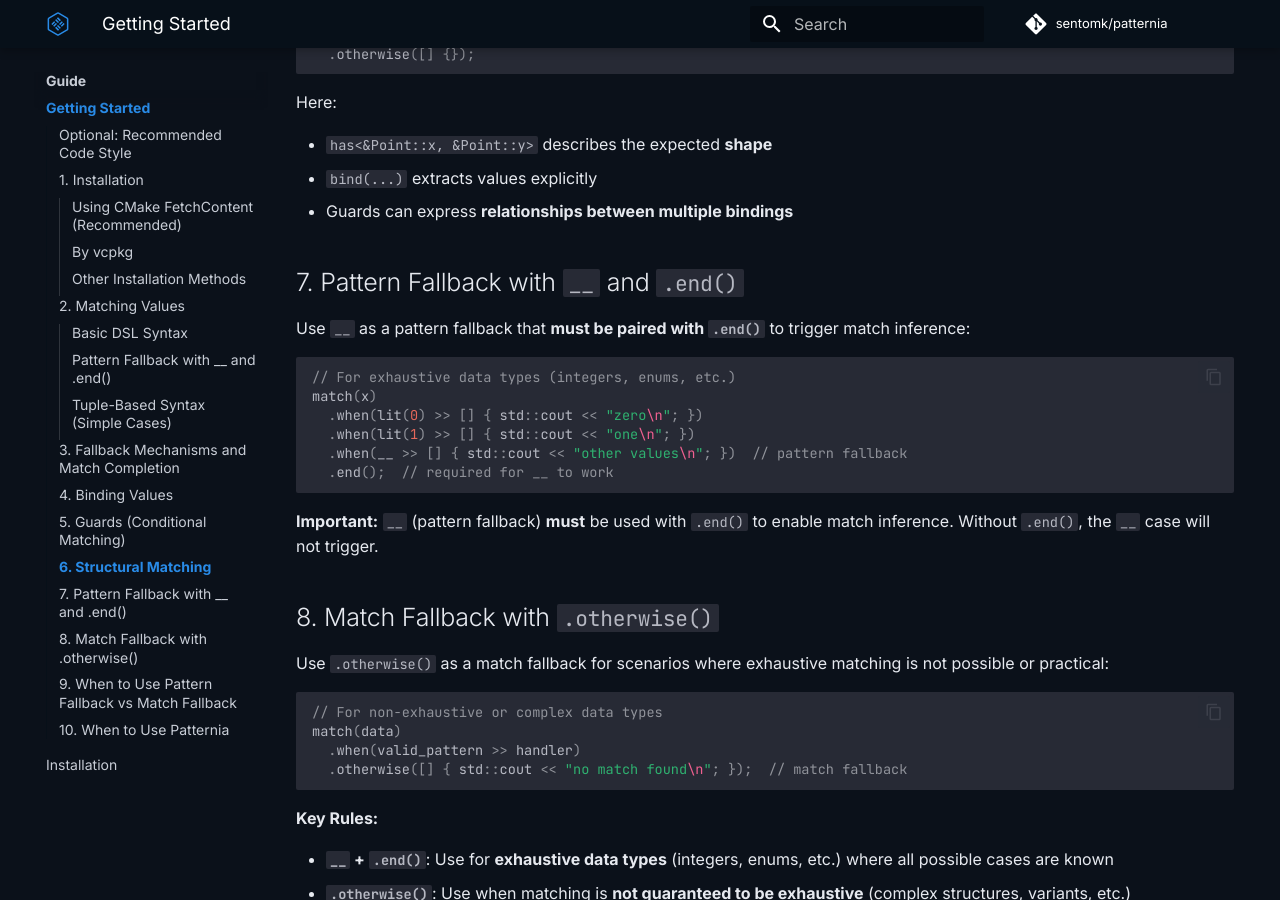
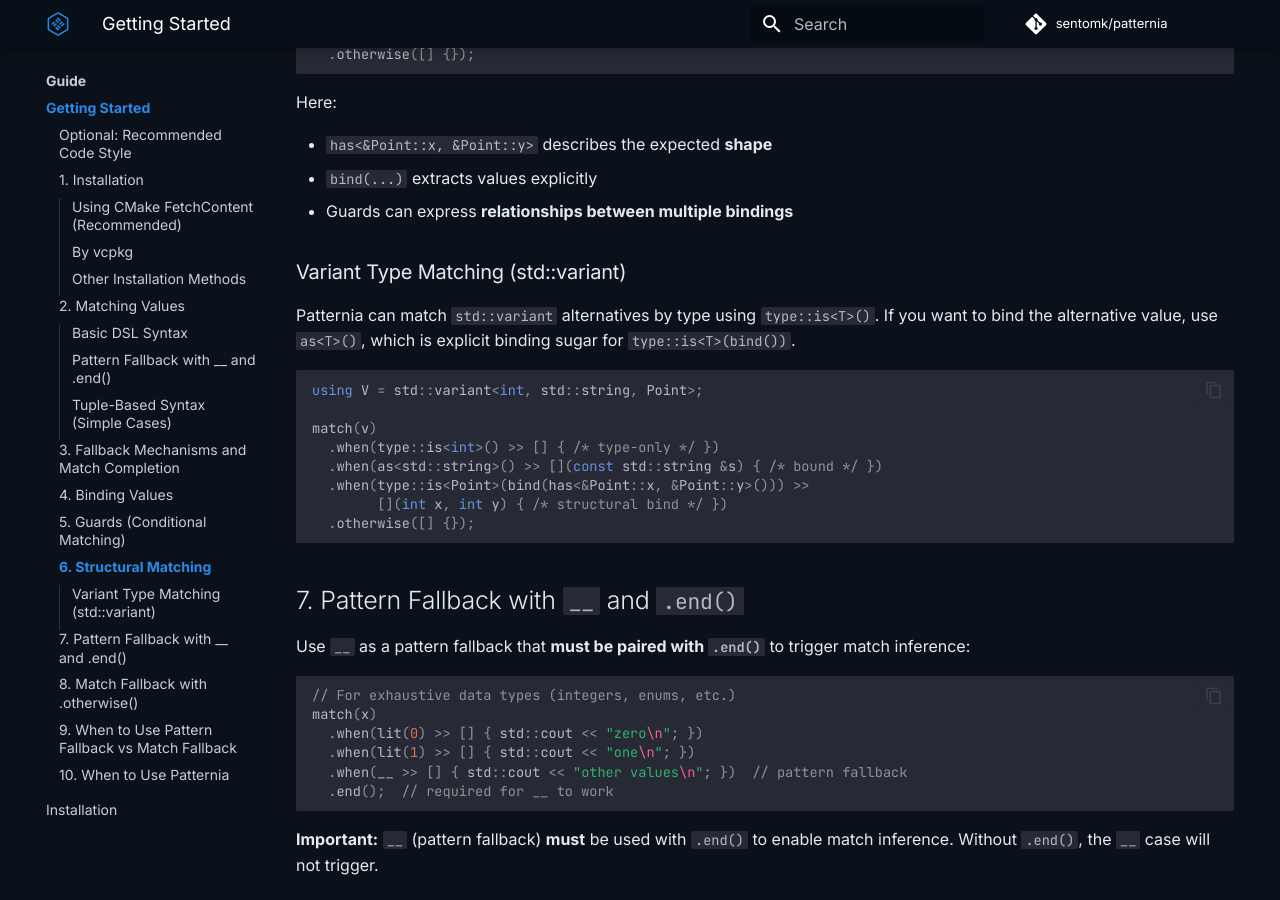
Before and after one commit to sentomk/patternia, an MkDocs documentation site: the page built from docs/guide/getting-started.md, in a window 1280 px wide and 900 px high, scrolled down 5339 px. Built offline with MkDocs 1.6.1 and Material for MkDocs 9.7.7, drawn with Linux system fonts in a browser that asks for light colours; comment, search, counter and statistics services are not loaded.

Commit message:
feat: added `as<T>` sugar.

````diff
--- a/docs/guide/getting-started.md
+++ b/docs/guide/getting-started.md
@@ -265,6 +265,24 @@ Here:
 * Guards can express **relationships between multiple bindings**
 
 
+### Variant Type Matching (std::variant)
+
+Patternia can match `std::variant` alternatives by type using `type::is<T>()`.
+If you want to bind the alternative value, use `as<T>()`, which is explicit
+binding sugar for `type::is<T>(bind())`.
+
+```cpp
+using V = std::variant<int, std::string, Point>;
+
+match(v)
+  .when(type::is<int>() >> [] { /* type-only */ })
+  .when(as<std::string>() >> [](const std::string &s) { /* bound */ })
+  .when(type::is<Point>(bind(has<&Point::x, &Point::y>())) >>
+        [](int x, int y) { /* structural bind */ })
+  .otherwise([] {});
+```
+
+
 ## 7. Pattern Fallback with `__` and `.end()`
 
 Use `__` as a pattern fallback that **must be paired with `.end()`** to trigger match inference:
````
Also changed, not shown: 3 other files.
